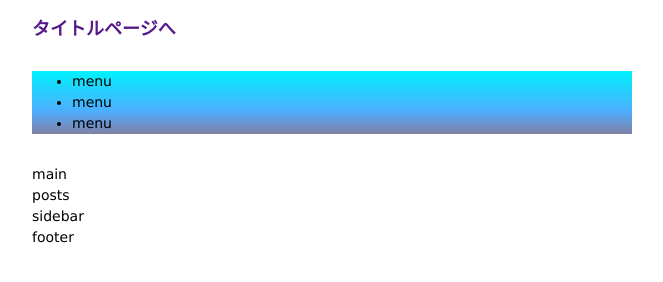
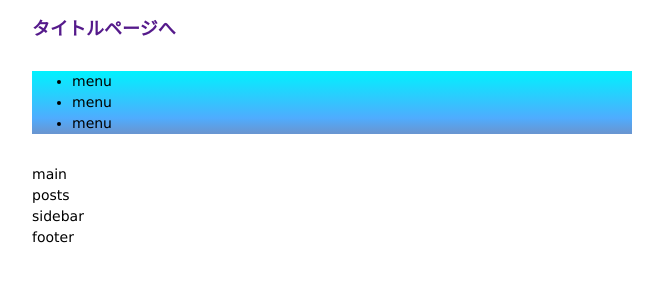
Before and after one commit to gajinote/Htmlbase, a plain HTML site: page index.html in a window 1280 px wide. Shown: the whole page, without its empty margins (308-971 px from the left). Drawn offline with Linux system fonts and the light colour scheme.

Commit message:
メニューカラー微調整

```diff
--- a/style.css
+++ b/style.css
@@ -32,6 +32,6 @@ h1 {
 
 .menu {
   background: rgb(130,128,164);
-  background: linear-gradient(0deg, rgba(130,128,164,1) 0%, rgba(79,172,254,1) 35%, rgba(0,242,254,1) 100%);
+  background: linear-gradient(0deg, rgba(104,150,210,1) 2%, rgba(79,172,254,1) 25%, rgba(0,242,254,1) 100%);
   margin-bottom:30px;
 }
```
